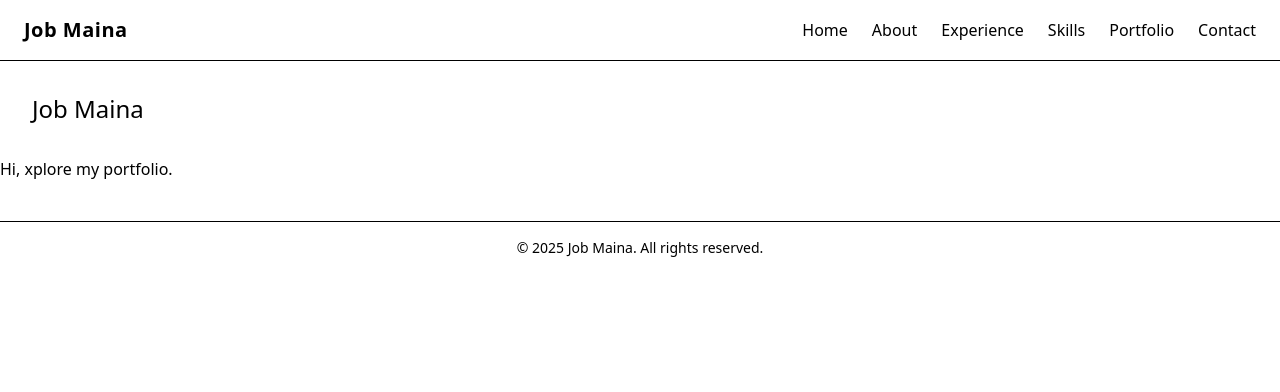
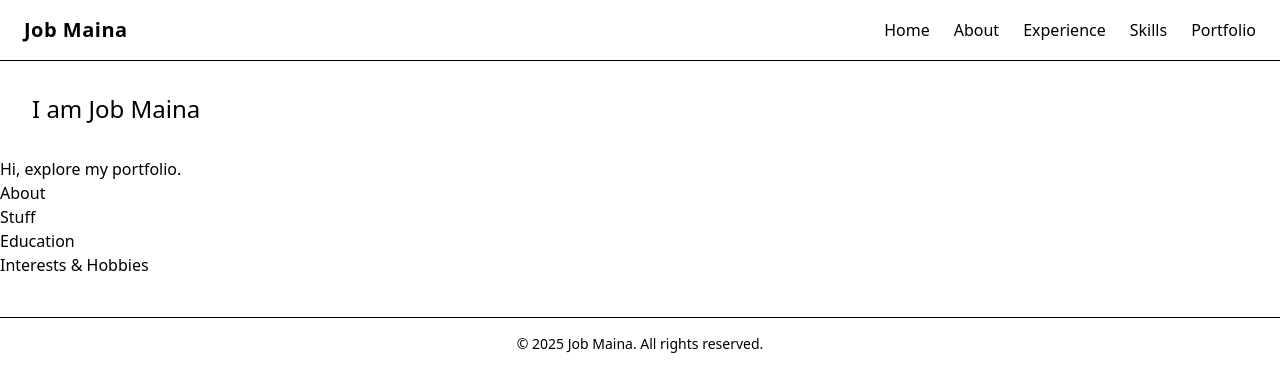
Before and after one commit to josephmangara/job-maina, a React (Vite) app: page / in a window 1280 px wide. Shown: the top 392 px of the page. Built offline with nearby package versions, Linux system fonts and the light colour scheme.

Commit message:
content structure

```diff
--- a/src/App.jsx
+++ b/src/App.jsx
@@ -4,7 +4,6 @@ import Header from "./navigation/Header";
 import Home from "./body/Home";
 
 function App() {
-  // const [count, setCount] = useState(0)
 
   return (
     <>
--- a/src/body/Experience.jsx
+++ b/src/body/Experience.jsx
@@ -2,7 +2,7 @@
 
 function Experience() {
 
-return (
+  return (
     <>
     </>
 )
--- a/src/body/Home.jsx
+++ b/src/body/Home.jsx
@@ -1,11 +1,33 @@
+import Experience from "./Experience";
+import Skills from "./Skills";
 
 
 function Home() {
 
-return (
+  return (
     <div>
-      <h1 className="text-2xl p-8">Job Maina</h1>
-      <p>Hi, xplore my portfolio.</p>
+      <section className="hero-section">
+        <h1 className="text-2xl p-8">I am Job Maina</h1>
+        <p></p>
+        <p>Hi, explore my portfolio.</p>
+      </section>
+
+      <section>
+        <h2>About</h2>
+        <p>Stuff</p>
+      </section>
+
+      <Skills />
+      <Experience />
+
+      <section>
+        <h2>Education</h2>
+      </section>
+
+      <section>
+        <h2>Interests & Hobbies</h2>
+      </section>
+
     </div>
 )
 }
--- a/src/body/Skills.jsx
+++ b/src/body/Skills.jsx
@@ -2,7 +2,7 @@
 
 function Skills() {
 
-return (
+  return (
     <>
     </>
 )
--- a/src/navigation/Header.jsx
+++ b/src/navigation/Header.jsx
@@ -15,7 +15,6 @@ function Header() {
         <Link to="/experience" className="hover:underline">Experience</Link>
         <Link to="/skills" className="hover:underline">Skills</Link>
         <Link to="/portfolio" className="hover:underline">Portfolio</Link>
-        <Link to="/contact" className="hover:underline">Contact</Link>
       </nav>
     </header>
   );
```
